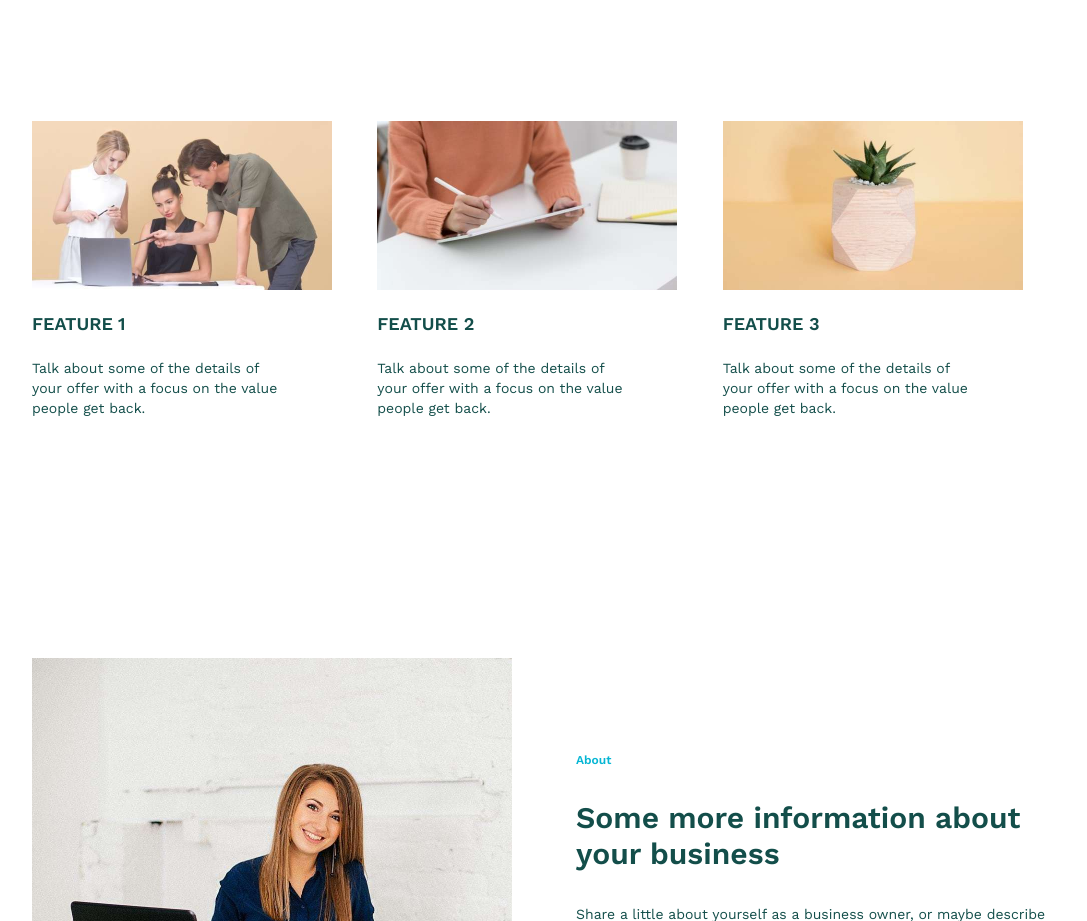
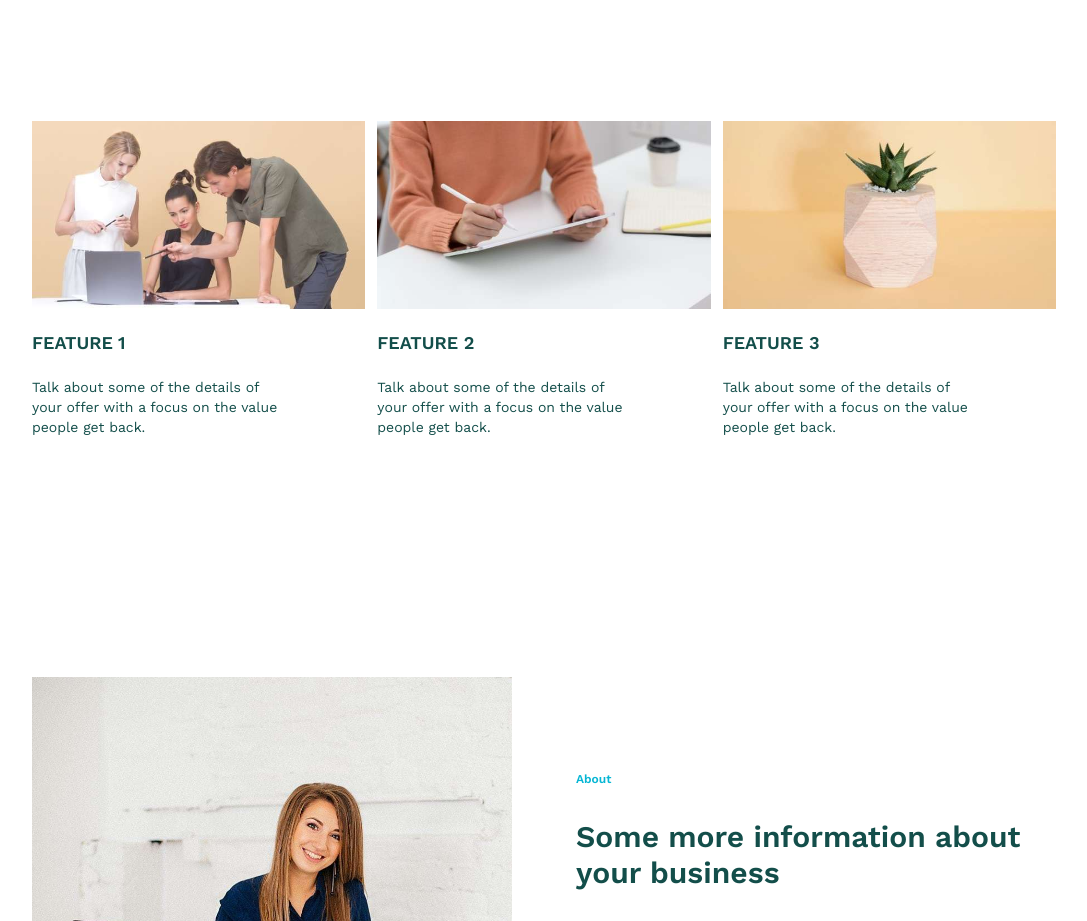
Before and after one commit to Masoud-z/landingPage, a Next.js app: page / in a window 1280 px wide. Shown: the part 3000-3921 px from the top of the page, without its empty margins (96-1183 px from the left). Built offline with nearby package versions, Linux system fonts and the light colour scheme.

Commit message:
Make Features component responssive

```diff
--- a/components/features/Attribute.jsx
+++ b/components/features/Attribute.jsx
@@ -3,7 +3,14 @@ import Image from "next/image";
 function Attribute({ img, title, description }) {
   return (
     <section className="flex flex-col justify-start items-start gap-5 text-teal-900">
-      <Image src={img} alt={title} width={300} height={300} />
+      <Image
+        src={img}
+        alt={title}
+        width={0}
+        height={0}
+        sizes="100vw"
+        style={{ width: "100%", height: "auto" }}
+      />
       <h2 className="font-semibold text-lg uppercase">{title}</h2>
       <p className="font-normal text-sm w-3/4">{description}</p>
     </section>
--- a/components/features/Features.jsx
+++ b/components/features/Features.jsx
@@ -24,7 +24,7 @@ const features = [
 
 function Features() {
   return (
-    <main className="mt-[30vh] px-[10%] grid grid-cols-3 gap-3">
+    <main className="mt-20 md:mt-[30vh] px-[4%] md:px-[10%] grid grid-cols-1 md:grid-cols-3 gap-9 md:gap-3">
       {features.map((feature) => (
         <Attribute
           img={feature.img}
```
